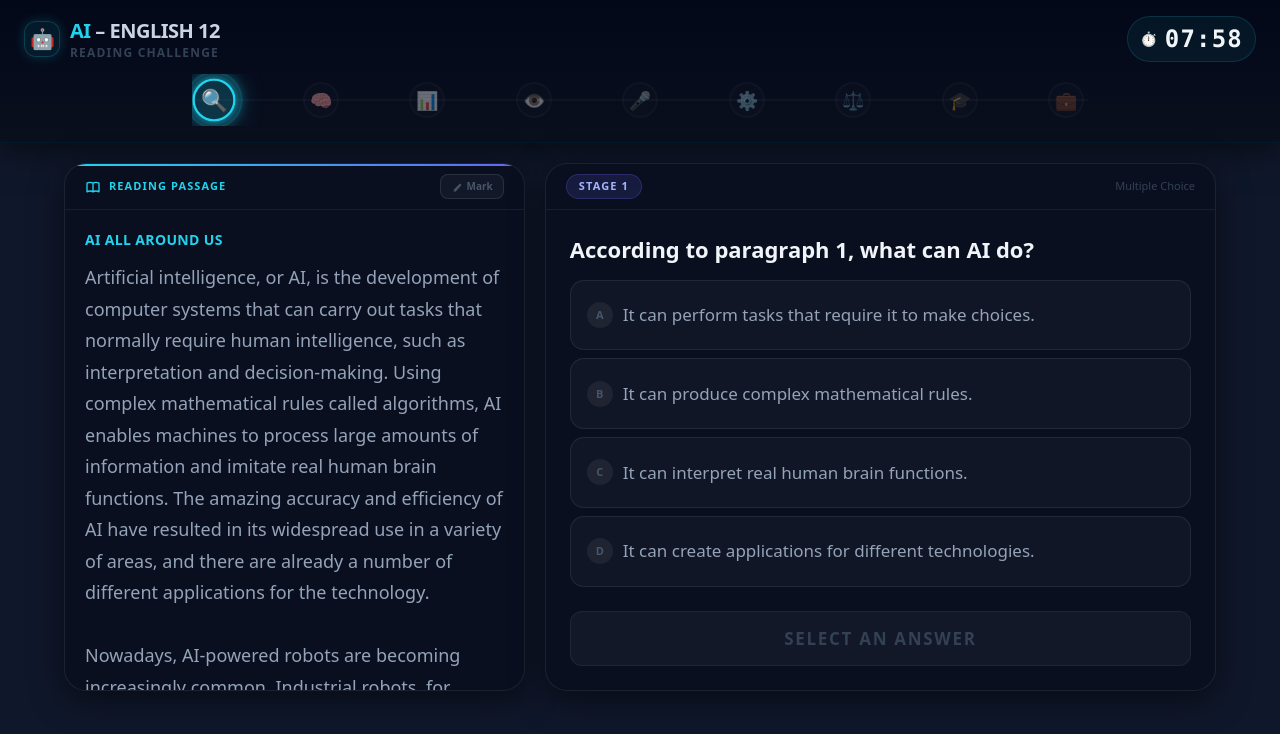
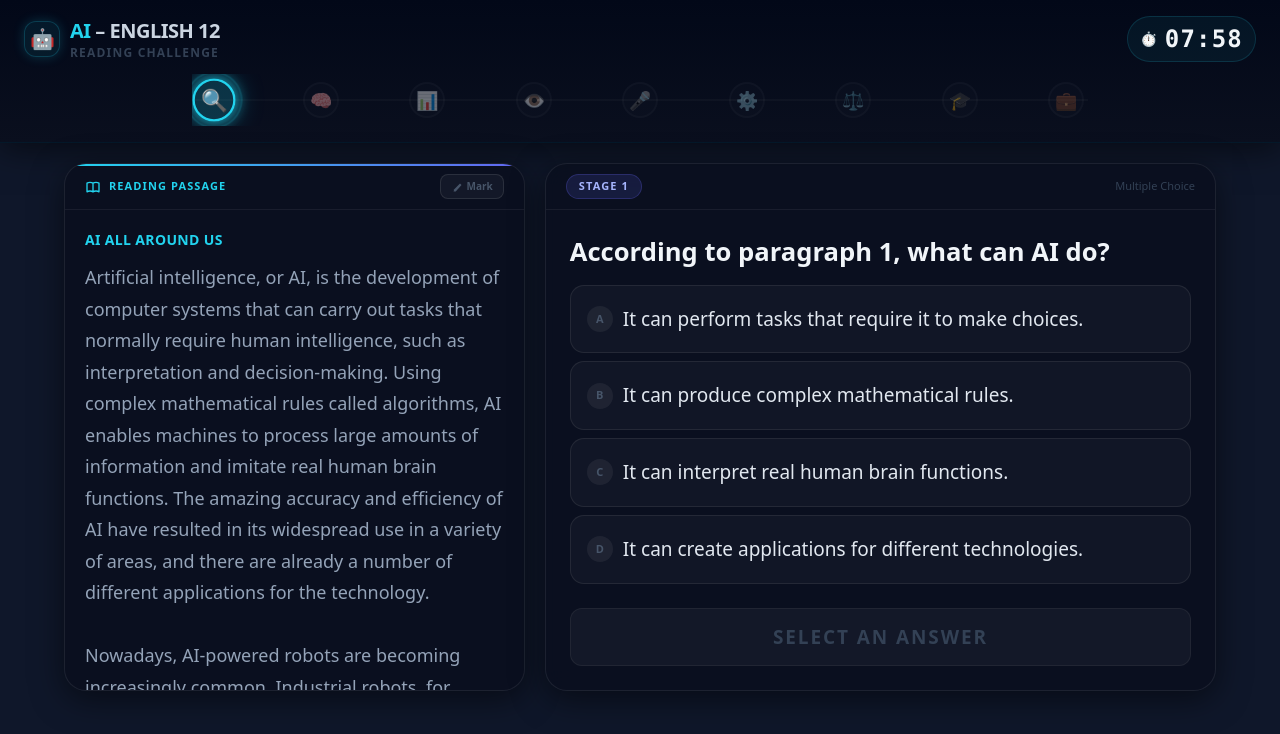
Before and after one commit to havo280788-byte/ARTIFICIAL-INTELLIGENCE, a React (Vite) app: page / in a window 1280 px wide. Both pictures are taken after typing "Sample", "Sample" into the empty fields and a click on the button "⚡ START CHALLENGE". Shown: the top 734 px of the page. Built offline with nearby package versions, Linux system fonts and the light colour scheme.

Commit message:
Add files via upload

```diff
--- a/src/components/QuizCard.tsx
+++ b/src/components/QuizCard.tsx
@@ -63,7 +63,7 @@ export default function QuizCard({ question, stageNum, onAnswer, mode = 'student
             if (remaining.length > 0) parts.push({ text: remaining, highlighted: false });
             if (parts.length > 0) {
                 return (
-                    <p className="text-sm leading-relaxed whitespace-pre-line" style={{ color: '#94A3B8', lineHeight: '1.75', fontSize: 'clamp(13px, 1.5vw, 18px)' }}>
+                    <p className="text-sm leading-relaxed whitespace-pre-line" style={{ color: '#E2E8F0', lineHeight: '1.75', fontSize: 'clamp(13px, 1.6vw, 20px)' }}>
                         {parts.map((part, i) => (
                             <span
                                 key={i}
@@ -99,7 +99,7 @@ export default function QuizCard({ question, stageNum, onAnswer, mode = 'student
             textAlign: 'left',
             transition: 'all 0.2s cubic-bezier(0.4,0,0.2,1)',
             fontWeight: 500,
-            fontSize: 'clamp(14px, 1.4vw, 17px)',
+            fontSize: 'clamp(14px, 1.5vw, 19px)',
             cursor: 'pointer',
             display: 'flex',
             alignItems: 'center',
@@ -151,7 +151,7 @@ export default function QuizCard({ question, stageNum, onAnswer, mode = 'student
             ...base,
             background: 'rgba(255,255,255,0.03)',
             borderColor: 'rgba(255,255,255,0.08)',
-            color: '#94A3B8',
+            color: '#E2E8F0',
         };
     };
 
@@ -314,7 +314,7 @@ export default function QuizCard({ question, stageNum, onAnswer, mode = 'student
 
                         <div className="p-5 md:p-6 space-y-4 flex-1 flex flex-col">
                             {/* Question Text */}
-                            <h2 className="text-base font-bold leading-snug" style={{ color: '#F1F5F9', fontSize: 'clamp(15px, 1.8vw, 22px)' }}>
+                            <h2 className="text-base font-bold leading-snug" style={{ color: '#F1F5F9', fontSize: 'clamp(15px, 2vw, 26px)' }}>
                                 {question.question}
                             </h2>
 
@@ -400,7 +400,7 @@ export default function QuizCard({ question, stageNum, onAnswer, mode = 'student
                                                     style={{
                                                         background: 'linear-gradient(135deg, #059669, #10B981)',
                                                         boxShadow: '0 4px 20px rgba(16,185,129,0.4)',
-                                                        fontSize: 'clamp(14px, 1.4vw, 17px)',
+                                                        fontSize: 'clamp(14px, 1.5vw, 19px)',
                                                     }}
                                                 >
                                                     Continue →
@@ -444,7 +444,7 @@ export default function QuizCard({ question, stageNum, onAnswer, mode = 'student
                                                         background: 'rgba(255,255,255,0.06)',
                                                         border: '1px solid rgba(255,255,255,0.12)',
                                                         boxShadow: 'none',
-                                                        fontSize: 'clamp(14px, 1.4vw, 17px)',
+                                                        fontSize: 'clamp(14px, 1.5vw, 19px)',
                                                     }}
                                                     onMouseEnter={e => { e.currentTarget.style.background = 'rgba(255,255,255,0.1)'; }}
                                                     onMouseLeave={e => { e.currentTarget.style.background = 'rgba(255,255,255,0.06)'; }}
@@ -465,13 +465,13 @@ export default function QuizCard({ question, stageNum, onAnswer, mode = 'student
                                                     boxShadow: '0 4px 24px rgba(99,102,241,0.4)',
                                                     color: '#fff',
                                                     cursor: 'pointer',
-                                                    fontSize: 'clamp(14px, 1.4vw, 17px)',
+                                                    fontSize: 'clamp(14px, 1.5vw, 19px)',
                                                 } : {
                                                     background: 'rgba(255,255,255,0.04)',
                                                     border: '1px solid rgba(255,255,255,0.06)',
                                                     color: '#334155',
                                                     cursor: 'not-allowed',
-                                                    fontSize: 'clamp(14px, 1.4vw, 17px)',
+                                                    fontSize: 'clamp(14px, 1.5vw, 19px)',
                                                 }}
                                                 onMouseEnter={e => {
                                                     if (selected) {
@@ -498,7 +498,7 @@ export default function QuizCard({ question, stageNum, onAnswer, mode = 'student
                                                 style={{
                                                     background: 'linear-gradient(135deg, #D97706, #F59E0B)',
                                                     boxShadow: '0 4px 16px rgba(245,158,11,0.35)',
-                                                    fontSize: 'clamp(14px, 1.4vw, 17px)',
+                                                    fontSize: 'clamp(14px, 1.5vw, 19px)',
                                                 }}
                                             >
                                                 👁 Reveal
@@ -521,7 +521,7 @@ export default function QuizCard({ question, stageNum, onAnswer, mode = 'student
                                             style={{
                                                 background: 'rgba(255,255,255,0.05)',
                                                 border: '1px solid rgba(255,255,255,0.1)',
-                                                fontSize: 'clamp(14px, 1.4vw, 17px)',
+                                                fontSize: 'clamp(14px, 1.5vw, 19px)',
                                             }}
                                             onMouseEnter={e => { e.currentTarget.style.background = 'rgba(255,255,255,0.1)'; }}
                                             onMouseLeave={e => { e.currentTarget.style.background = 'rgba(255,255,255,0.05)'; }}
```
